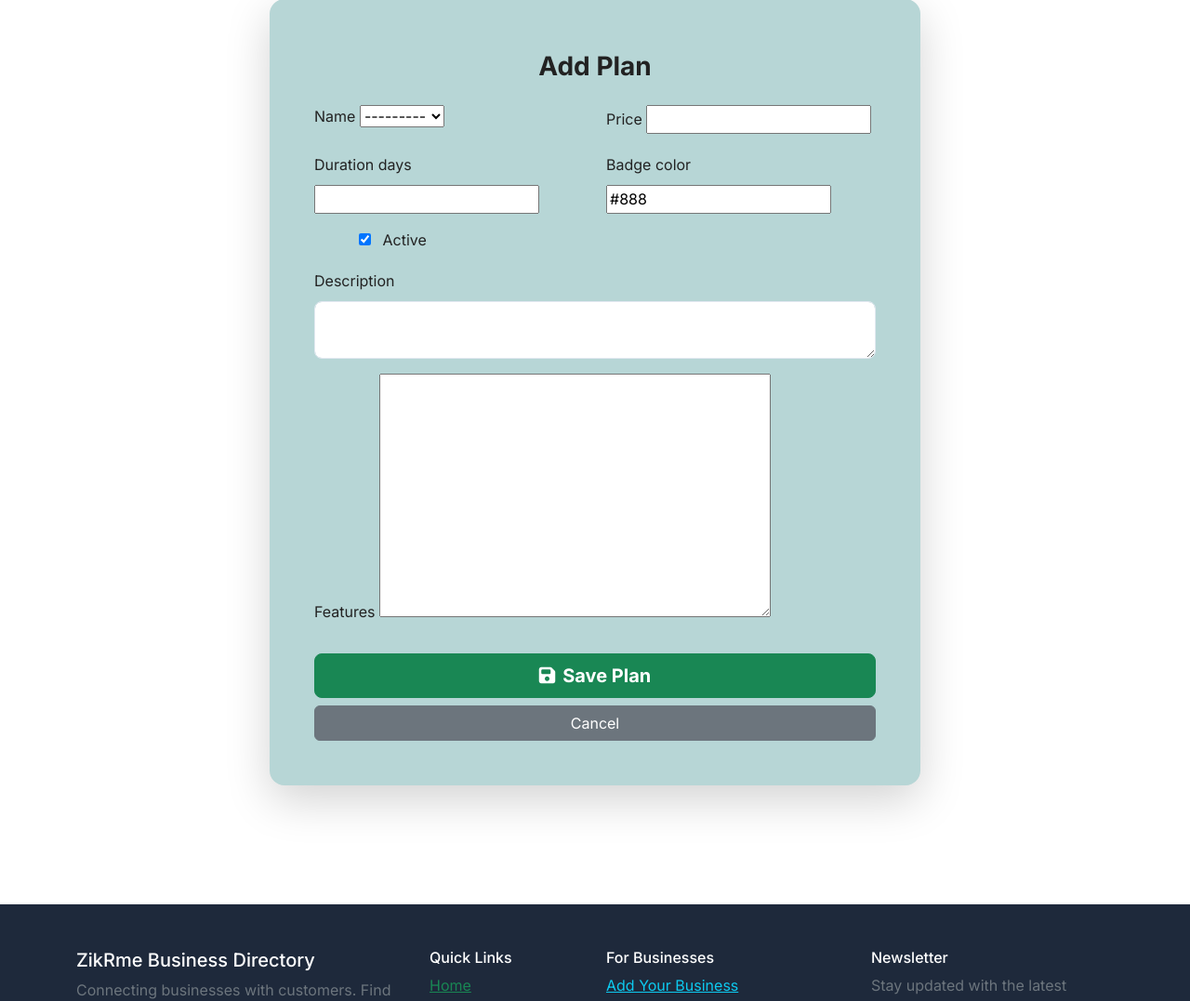
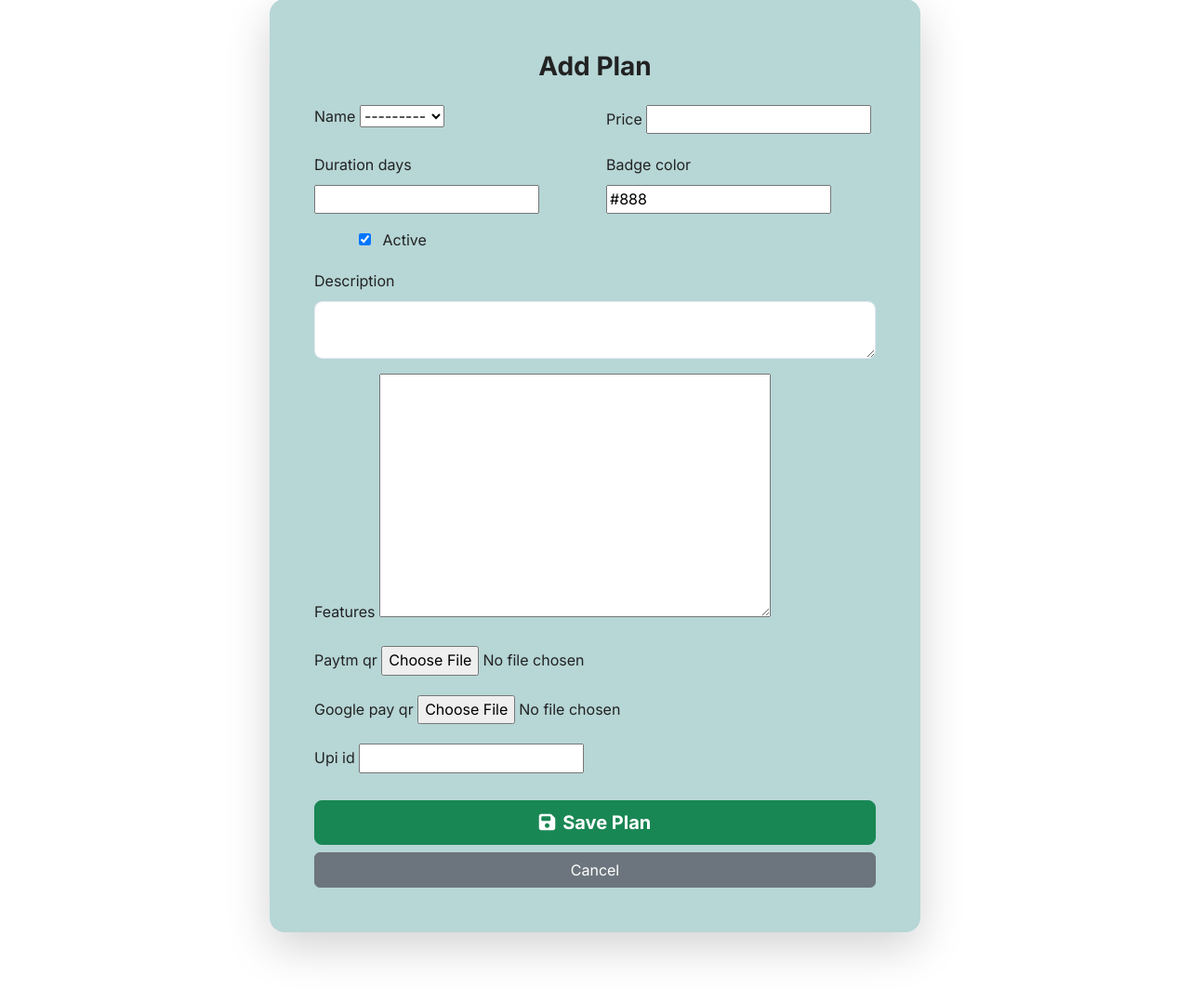
Before and after one commit to gangeshwar01/business_portal, a Django app: page /admin-dashboard/plans/add/ in a window 1280 px wide. Shown: the part 140-1217 px from the top of the page at 93% size. Run offline with Django 5.2, Linux system fonts and the light colour scheme; the visitor is signed in with stand-in values (Sample User, id 1).

Commit message:
progressbar 3

```diff
--- a/templates/admin/plan_form.html
+++ b/templates/admin/plan_form.html
@@ -46,6 +46,24 @@
           <label for="id_features" class="form-label">{{ form.features.label }}</label>
           {{ form.features }}
         </div>
+        <div class="mb-3">
+          <label for="id_paytm_qr" class="form-label">{{ form.paytm_qr.label }}</label>
+          {{ form.paytm_qr }}
+          {% if form.paytm_qr.help_text %}<div class="form-text">{{ form.paytm_qr.help_text }}</div>{% endif %}
+          {% for error in form.paytm_qr.errors %}<div class="text-danger small">{{ error }}</div>{% endfor %}
+        </div>
+        <div class="mb-3">
+          <label for="id_google_pay_qr" class="form-label">{{ form.google_pay_qr.label }}</label>
+          {{ form.google_pay_qr }}
+          {% if form.google_pay_qr.help_text %}<div class="form-text">{{ form.google_pay_qr.help_text }}</div>{% endif %}
+          {% for error in form.google_pay_qr.errors %}<div class="text-danger small">{{ error }}</div>{% endfor %}
+        </div>
+        <div class="mb-3">
+          <label for="id_upi_id" class="form-label">{{ form.upi_id.label }}</label>
+          {{ form.upi_id }}
+          {% if form.upi_id.help_text %}<div class="form-text">{{ form.upi_id.help_text }}</div>{% endif %}
+          {% for error in form.upi_id.errors %}<div class="text-danger small">{{ error }}</div>{% endfor %}
+        </div>
         <div class="d-grid mt-4">
           <button type="submit" class="btn btn-success btn-lg fw-bold"><i class="fas fa-save me-2"></i>Save Plan</button>
         </div>
--- a/templates/business_listings/business_list.html
+++ b/templates/business_listings/business_list.html
@@ -289,7 +289,7 @@
                 <i class="fas fa-search fa-4x text-muted mb-4"></i>
                 <h4>No businesses found</h4>
                 <p class="text-muted">Try adjusting your search criteria or add new businesses.</p>
-                <a href="{% url 'business_listings:business_form' %}" class="btn btn-primary">
+                <a href="{% url 'business_listings:add_business' %}" class="btn btn-primary">
                     <i class="fas fa-plus me-2"></i>Add New Business
                 </a>
             </div>
```
